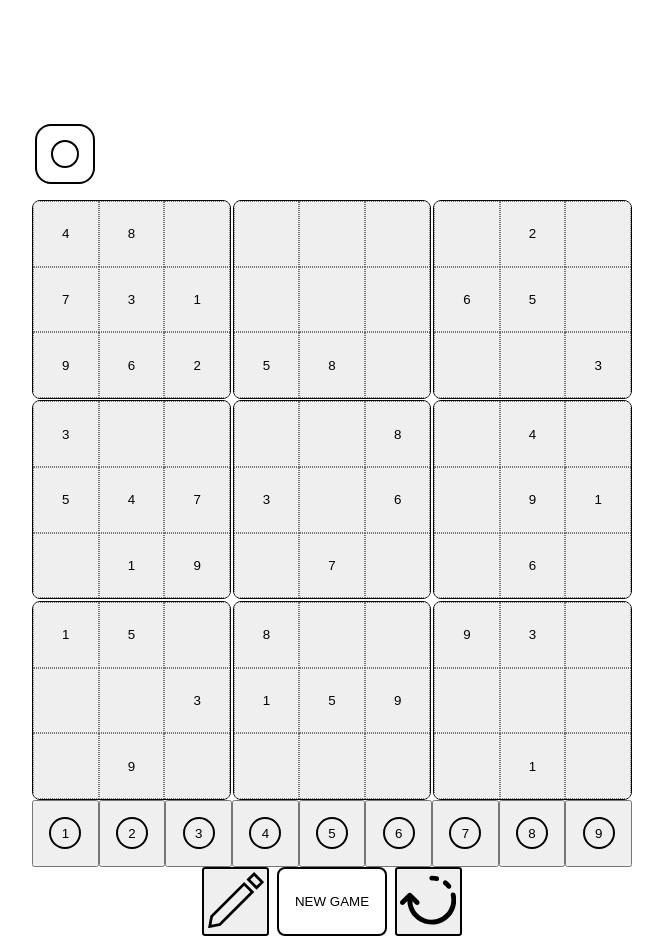
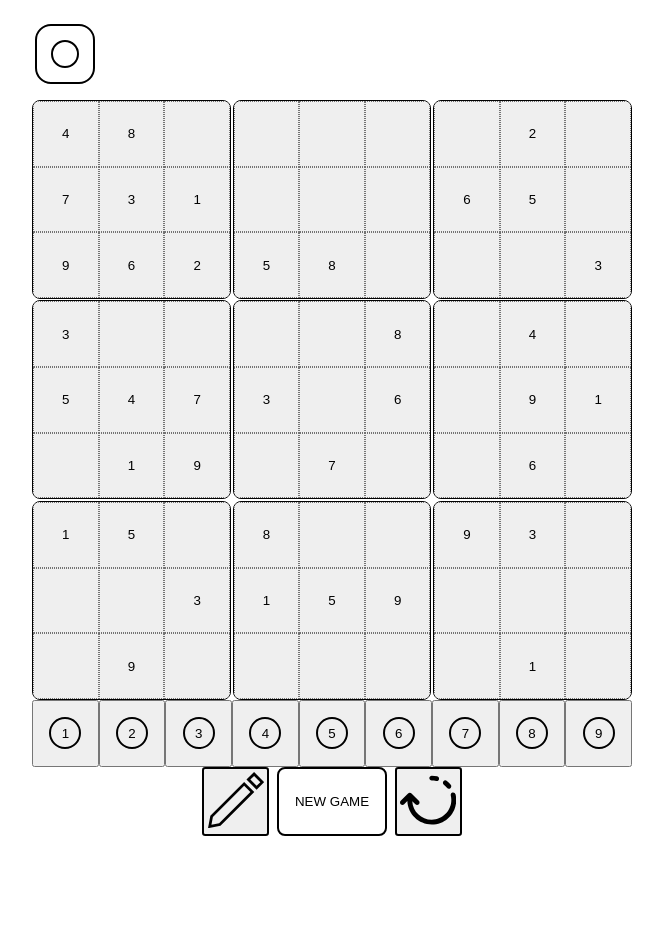
Before and after one commit to emmettxt/vue-sudoku, a Vue app: page / in a window 1280 px wide. Shown: the whole page, without its empty margins (308-971 px from the left). After the commit the page ends 844 px from the top, so only its background shows below. Built offline with nearby package versions, Linux system fonts and the light colour scheme.

Commit message:
style cleanup

```diff
--- a/src/App.vue
+++ b/src/App.vue
@@ -20,13 +20,16 @@ import WonModal from './components/WonModal.vue'
 <style scoped>
 .container {
   margin-inline: auto;
-  padding-top: 100px;
   max-width: 600px;
   min-width: 336px;
+  min-height: 100vh;
+
+  display: flex;
+  flex-direction: column;
+  justify-content: center;
 }
 
 main {
-  min-height: 100vh;
   color: var(--primary-text);
   background: var(--primary-bg);
   line-height: 1.6;
@@ -36,6 +39,5 @@ main {
   text-rendering: optimizeLegibility;
   -webkit-font-smoothing: antialiased;
   -moz-osx-font-smoothing: grayscale;
-  overflow: auto;
 }
 </style>
--- a/src/components/SudokuBoard/SudokuBoard.vue
+++ b/src/components/SudokuBoard/SudokuBoard.vue
@@ -38,9 +38,6 @@ onBeforeMount(() => store.LoadNewBoard())
 </template>
 
 <style scoped>
-.game {
-  max-height: 100vh;
-}
 .board {
   display: grid;
   grid-template-columns: repeat(3, 1fr);
```
